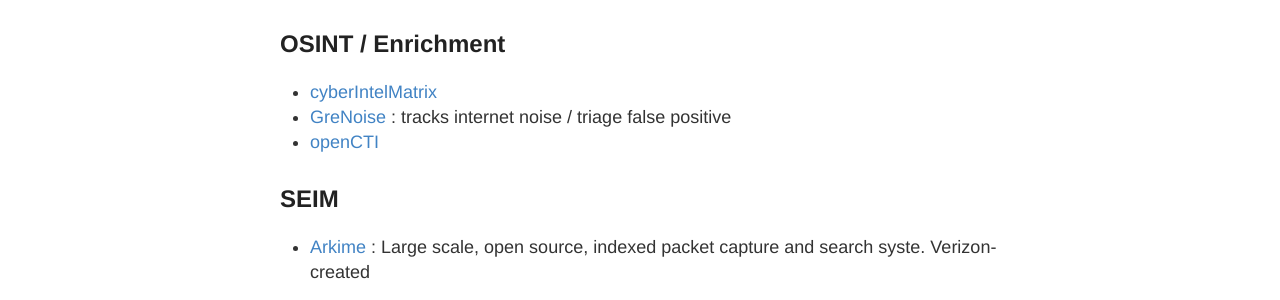
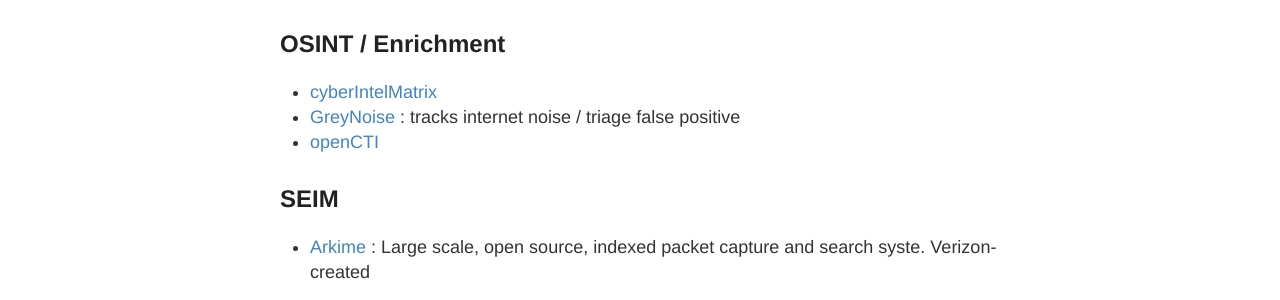
Before and after one commit to stevehenderson/stevehenderson.github.io, a Jekyll site: the page built from tools.md, in a window 1280 px wide. Shown: the part 398-698 px from the top of the page. Built offline with Jekyll 4.4.1, drawn with Linux system fonts in a browser that asks for light colours; our own code applies the rules of GitHub Pages for plain Markdown files.

Commit message:
Update tools.md

```diff
--- a/tools.md
+++ b/tools.md
@@ -6,7 +6,7 @@
 
 ## OSINT / Enrichment
    * [cyberIntelMatrix](https://cyberintelmatrix.com/)
-   * [GreNoise](https://www.greynoise.io/) : tracks internet noise / triage false positive
+   * [GreyNoise](https://www.greynoise.io/) : tracks internet noise / triage false positive
    * [openCTI](https://www.opencti.io/en/)
 
 ## SEIM
```
